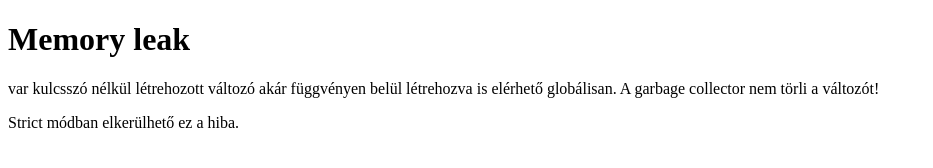
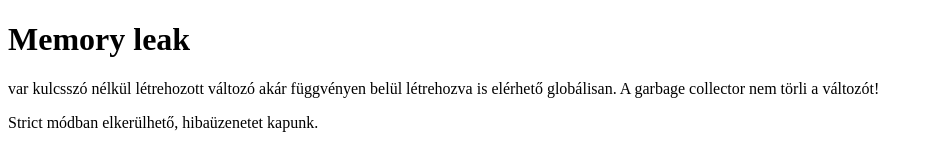
Before and after one commit to ferenc-attila/learning-javascript, a plain HTML site: page variables/var-scope-3.html in a window 1280 px wide. Shown: the whole page, without its empty margins (0-933 px from the left). Drawn offline with Linux system fonts and the light colour scheme.

Commit message:
Memory leak description updated

```diff
--- a/variables/var-scope-3.html
+++ b/variables/var-scope-3.html
@@ -9,7 +9,7 @@
 <body>
     <h1>Memory leak</h1>
     <p>var kulcsszó nélkül létrehozott változó akár függvényen belül létrehozva is elérhető globálisan. A garbage collector nem törli a változót!</p>
-    <p>Strict módban elkerülhető ez a hiba.</p>
+    <p>Strict módban elkerülhető, hibaüzenetet kapunk.</p>
     <script>
         'use strict'
 
```
